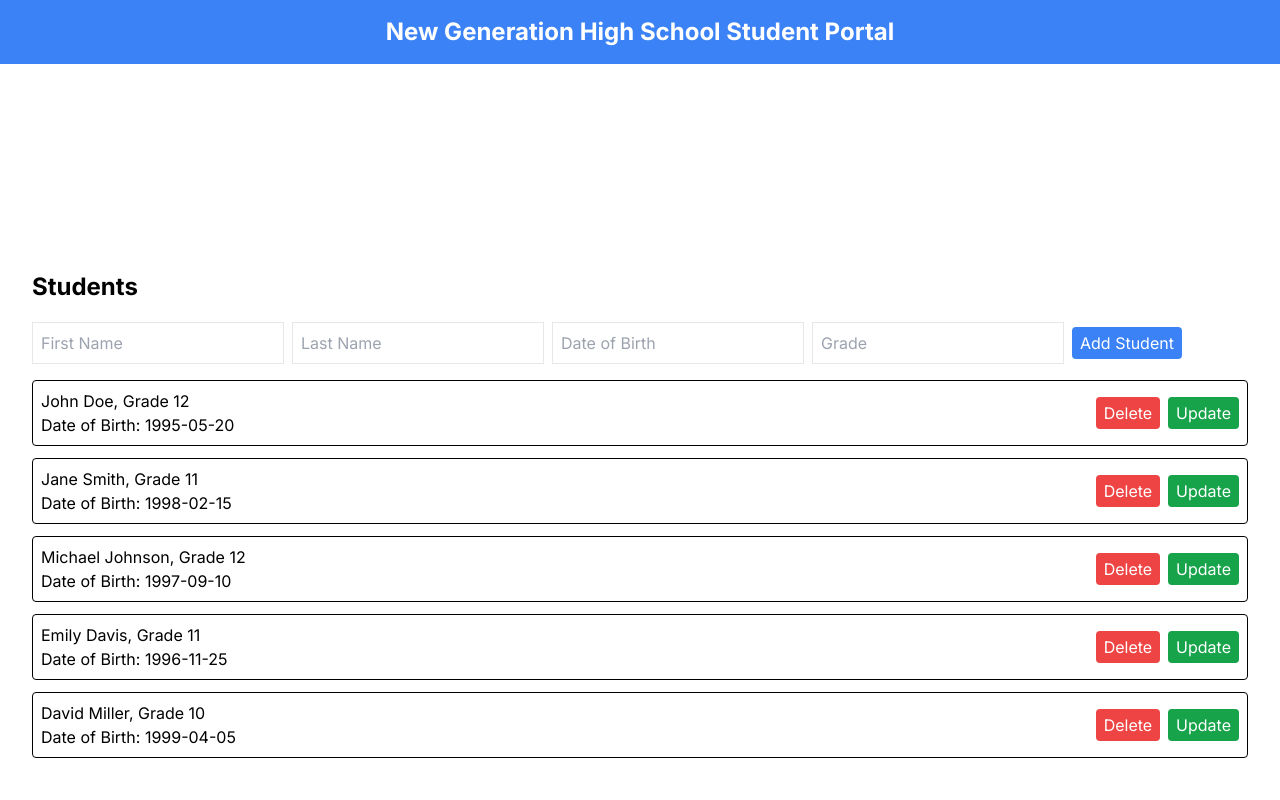
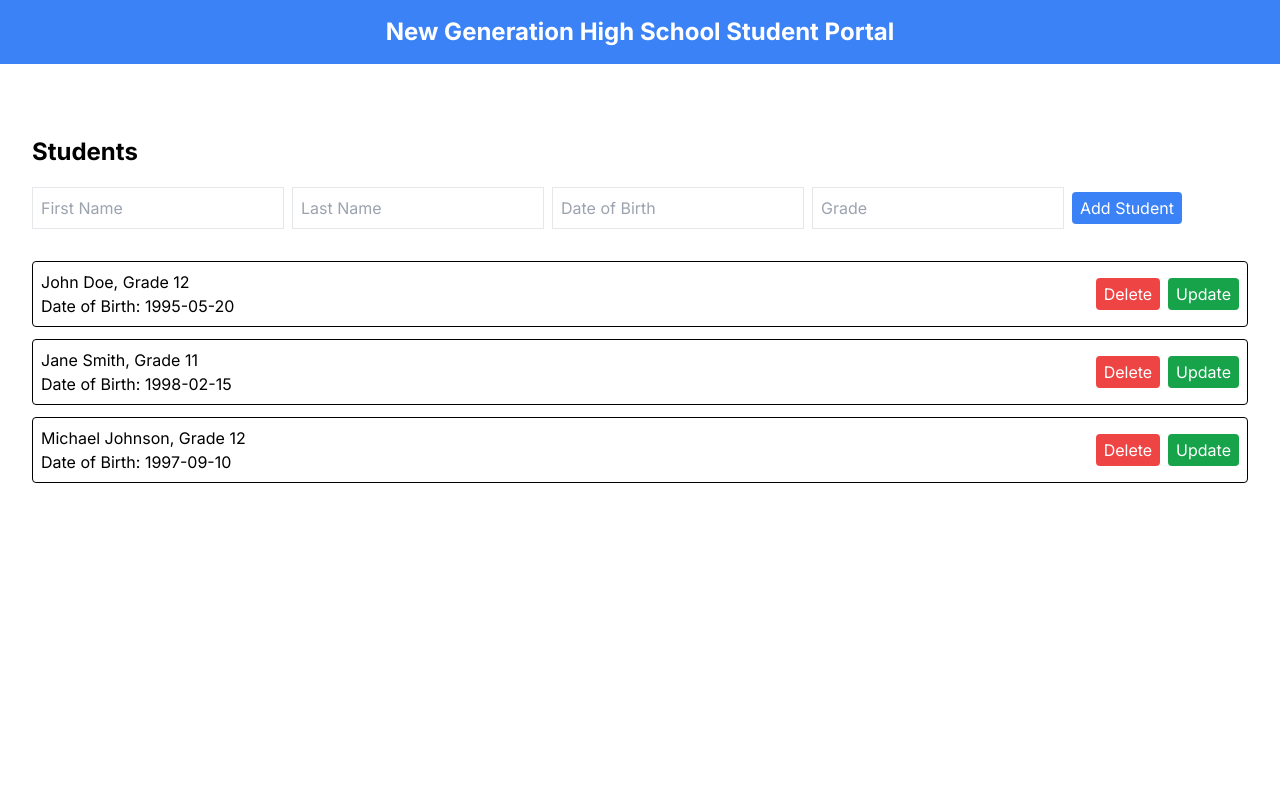
Before and after one commit to MrAbubaker1/Assignment2WebDev, a Next.js app in the folder my-app/: page / in a window 1280 px wide. Shown: the top 800 px of the page. Built offline with nearby package versions, Linux system fonts and the light colour scheme; data requests are answered from the project's data file.

Commit message:
fixing layout of the form page

```diff
--- a/my-app/app/Components/Form.jsx
+++ b/my-app/app/Components/Form.jsx
@@ -99,10 +99,10 @@ const StudentPortal = () => {
   };
 
   return (
-    <div className="flex justify-center items-center h-screen">
+    <div className="flex flex-col items-center h-screen">
       <div className="container mx-auto p-4">
         <h1 className="text-2xl font-bold mb-4">Students</h1>
-        <form onSubmit={handleSubmit}>
+        <form onSubmit={handleSubmit} className="mb-4">
           <input
             className="border p-2 mr-2"
             type="text"
@@ -131,6 +131,7 @@ const StudentPortal = () => {
             Add Student
           </button>
         </form>
+        <div className="overflow-auto max-h-60">
           <ul className="mt-4">
             {students.map((student) => (
               <li
@@ -138,7 +139,7 @@ const StudentPortal = () => {
                 className="flex justify-between items-center p-2 border border-black rounded mb-3"
               >
                 <div>
-                <span >{`${student.firstName} ${student.lastName}, Grade ${student.grade}`}</span>
+                  <span>{`${student.firstName} ${student.lastName}, Grade ${student.grade}`}</span>
                   <p>Date of Birth: {student.dateOfBirth}</p>
                 </div>
                 <div>
@@ -168,7 +169,10 @@ const StudentPortal = () => {
           </ul>
         </div>
       </div>
+    </div>
   );
+
+
 };
 
 export default StudentPortal;
```
Lines whose indentation alone changed are shown as unchanged.
